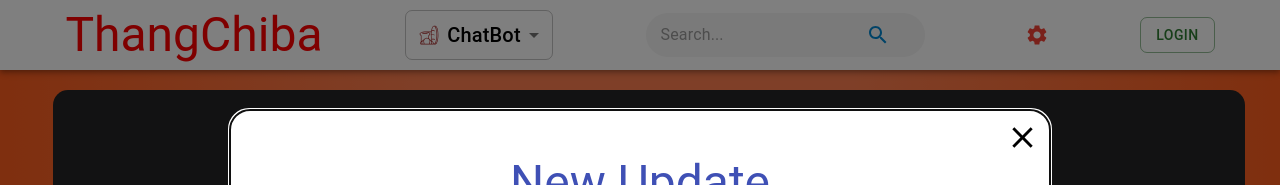
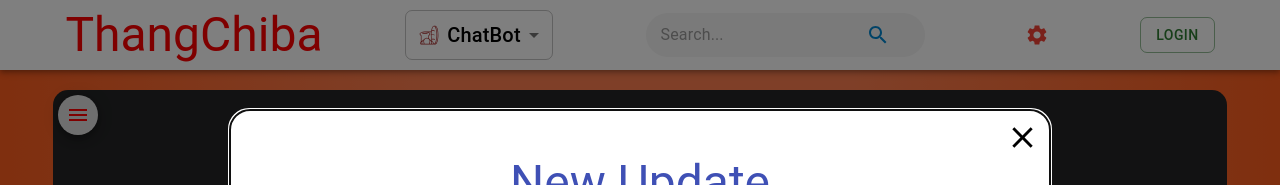
Before and after one commit to thangchiba/ReactJS-ChatGPT, a React (Create React App) app: page /chatgpt in a window 1280 px wide. Shown: the top 185 px of the page. Built offline with nearby package versions, Linux system fonts and the light colour scheme; no server answers.

Commit message:
Add Left Drawer

```diff
--- /dev/null
+++ b/src/Page/ChatGPT/LeftDrawer.js
@@ -0,0 +1,68 @@
+import { useState } from "react";
+import { Drawer, Fab, IconButton } from "@mui/material";
+import MenuIcon from "@mui/icons-material/Menu";
+
+function LeftDrawer() {
+  const [isOpen, setIsOpen] = useState(false);
+
+  const handleDrawerOpen = () => {
+    setIsOpen(true);
+  };
+
+  const handleDrawerClose = () => {
+    setIsOpen(false);
+  };
+
+  //   const container = () => document.getElementById("chatbox") || undefined;
+  return (
+    <>
+      <Fab
+        onClick={handleDrawerOpen}
+        sx={{
+          position: "absolute",
+          left: "5px",
+          color: "red",
+          top: 5,
+          zIndex: 999,
+          opacity: 1,
+        }}
+        size="small"
+      >
+        <MenuIcon />
+      </Fab>
+      <Drawer
+        anchor="left"
+        // container={container}
+        open={isOpen}
+        onClose={handleDrawerClose}
+        // sx={{ position: "absolute", left: "10px", color: "white", top: 0 }}
+
+        sx={{
+          "& .MuiDrawer-root": {
+            position: "absolute",
+          },
+          "& .MuiPaper-root": {
+            position: "absolute",
+          },
+        }}
+        PaperProps={{
+          sx: {
+            width: 250,
+            background: "#242526",
+            opacity: 1,
+            color: "white",
+            padding: 3,
+          },
+        }}
+        ModalProps={{
+          container: document.getElementById("chatbox"),
+          style: { position: "absolute", opacity: 1 },
+        }}
+      >
+        // your drawer content here
+      </Drawer>
+    </>
+  );
+}
+
+export default LeftDrawer;
--- a/src/Page/ChatGPT/index.js
+++ b/src/Page/ChatGPT/index.js
@@ -1,6 +1,6 @@
 import styled from "@emotion/styled";
 import KeyboardDoubleArrowDownIcon from "@mui/icons-material/KeyboardDoubleArrowDown";
-import { Fab, Grid } from "@mui/material";
+import { BottomNavigation, Fab, Grid } from "@mui/material";
 import { Box } from "@mui/system";
 import { useEffect, useState } from "react";
 import { useDispatch, useSelector } from "react-redux";
@@ -11,6 +11,8 @@ import useHTTPGPT from "../../HTTP_Request/useHTTPGPT";
 import { gptAction } from "../../Redux/GPTSlice";
 import ChatBoard from "./ChatBoard";
 import ChatForm from "./ChatForm";
+import LeftDrawer from "./LeftDrawer";
+
 const StyledCover = styled(Box)(({ theme }) => ({
   [theme.breakpoints.down("sm")]: {
     paddingBlock: 0,
@@ -19,7 +21,7 @@ const StyledCover = styled(Box)(({ theme }) => ({
   color: "white",
   height: "calc(100vh - 70px)",
   minWidth: "100vw",
-  width: "100vw",
+  maxWidth: "100vw",
   margin: 0,
   paddingInline: 0,
   paddingBlock: 20,
@@ -32,6 +34,7 @@ const StyledCover = styled(Box)(({ theme }) => ({
 const StyledChatBox = styled(Box)(({ theme }) => ({
   height: "calc(87vh - 70px)",
   width: "90vw",
+  maxWidth: "90vw",
   color: "white",
   margin: 0,
   borderRadius: "15px",
@@ -39,7 +42,8 @@ const StyledChatBox = styled(Box)(({ theme }) => ({
   paddingInline: "20px",
   backgroundColor: "#242526",
   [theme.breakpoints.down("sm")]: {
-    width: "100vw",
+    minWidth: "100vw",
+    maxWidth: "100vw",
     height: "calc(85vh - 70px)",
     paddingBlock: "0px",
     paddingInline: "0px",
@@ -105,8 +109,9 @@ const ChatGPT = (props) => {
           sx={{ display: { xs: "none", md: "block" } }}
           md={0.5}
         ></Grid>
-        <Grid item md={11}>
+        <Grid item md={11} display="flex" flexDirection="row">
           <StyledChatBox id="chatbox" sx={{ backgroundColor: "inherit" }}>
+            <LeftDrawer />
             <ChatBoard
               messages={messages}
               loading={gptAPI.loading}
```
Also changed, not shown: src/Page/ChatGPT/ChatItem.js (+14 -3 lines).
